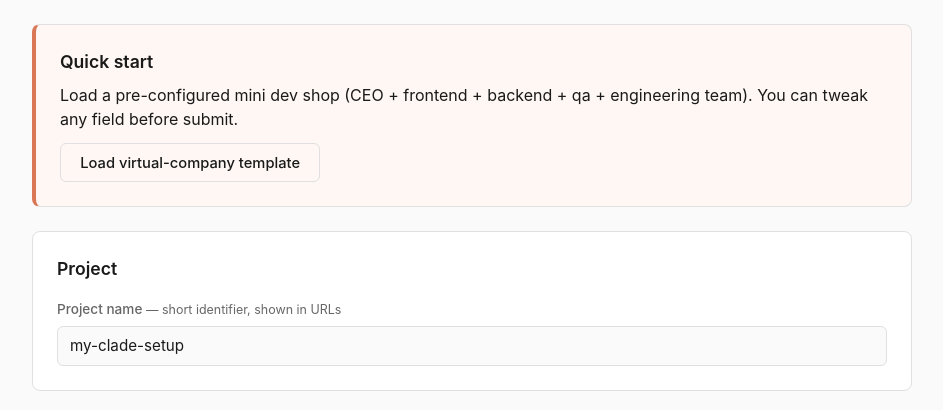
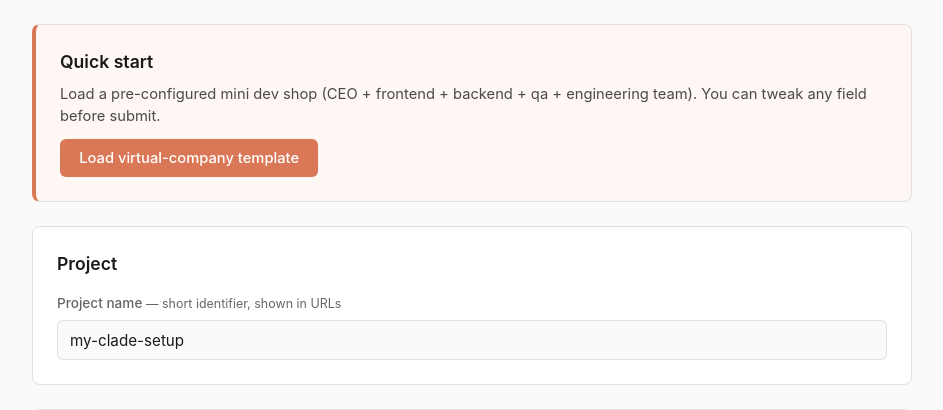
Before and after one commit to inter-coder/clade-a2a, a Python web app: template clade_cli/templates/index.html in a window 1280 px wide. Shown: the part 101-511 px from the top of the page, without its empty margins (168-1111 px from the left). Run offline with Jinja, Linux system fonts and the light colour scheme; the template is opened without the code that fills it, so the values that code supplies are empty.

Commit message:
ui: fix Quick start card contrast on dark mode + English alert
- h2 / p sad imaju eksplicitne tamne boje (#1a1a1a / #4a4a4a) umesto
  var(--text-dim) koja u dark mode-u postaje #999 i ne vidi se na
  hardkodiranoj svetloj pozadini (#fef7f3) card-a.
- Button sad ima eksplicitan coral fill (#DA7756, beli text) umesto
  btn-secondary klase koja koristi var(--text) i nestane u dark mode-u.
  Hover state na onmouseover/onmouseout (pure CSS bi zahtevao novu klasu).
- Confirm alert message preveden na engleski ('This will REPLACE all
  current peers and teams. Continue?').

Co-Authored-By: Claude Opus 4.7 (1M context) <noreply@anthropic.com>

```diff
--- a/clade_cli/templates/index.html
+++ b/clade_cli/templates/index.html
@@ -266,9 +266,13 @@
     <div id="error" class="error"></div>
 
     <div class="card" style="background:#fef7f3;border-left:4px solid #DA7756">
-      <h2 style="margin:0 0 0.5rem">Quick start</h2>
-      <p class="hint" style="margin:0 0 0.75rem">Load a pre-configured mini dev shop (CEO + frontend + backend + qa + engineering team). You can tweak any field before submit.</p>
-      <button type="button" class="btn btn-secondary" onclick="loadVirtualCompanyTemplate()">Load virtual-company template</button>
+      <h2 style="margin:0 0 0.5rem;color:#1a1a1a">Quick start</h2>
+      <p style="margin:0 0 0.75rem;color:#4a4a4a;font-size:0.92rem">Load a pre-configured mini dev shop (CEO + frontend + backend + qa + engineering team). You can tweak any field before submit.</p>
+      <button type="button"
+              style="background:#DA7756;color:white;border:none;padding:0.6rem 1.2rem;border-radius:6px;font-family:inherit;font-size:0.92rem;cursor:pointer;font-weight:500"
+              onmouseover="this.style.background='#C04B2F'"
+              onmouseout="this.style.background='#DA7756'"
+              onclick="loadVirtualCompanyTemplate()">Load virtual-company template</button>
     </div>
 
     <form id="setup-form">
@@ -450,9 +454,9 @@
     });
 
     // v1.10.0: pre-fill mini dev shop (CEO + 3 employees + engineering team).
-    // Sve sto unesetes pre nego sto pritisnete Generate Setup je menjivo.
+    // Everything is editable before Generate Setup.
     function loadVirtualCompanyTemplate() {
-      if (!confirm('Ovo ce ZAMENITI sve trenutne peer-ove i team-ove. Nastaviti?')) return;
+      if (!confirm('This will REPLACE all current peers and teams. Continue?')) return;
       document.getElementById('project_name').value = 'virtual-company';
       document.getElementById('peers-container').innerHTML = '';
       document.getElementById('teams-container').innerHTML = '';
```
